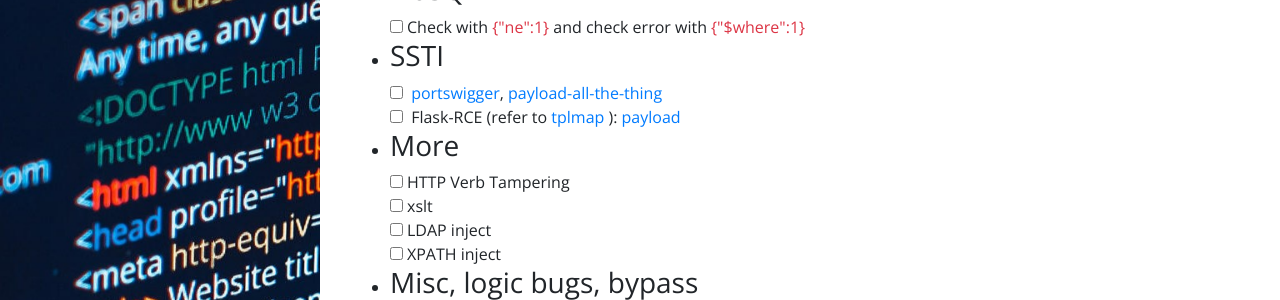
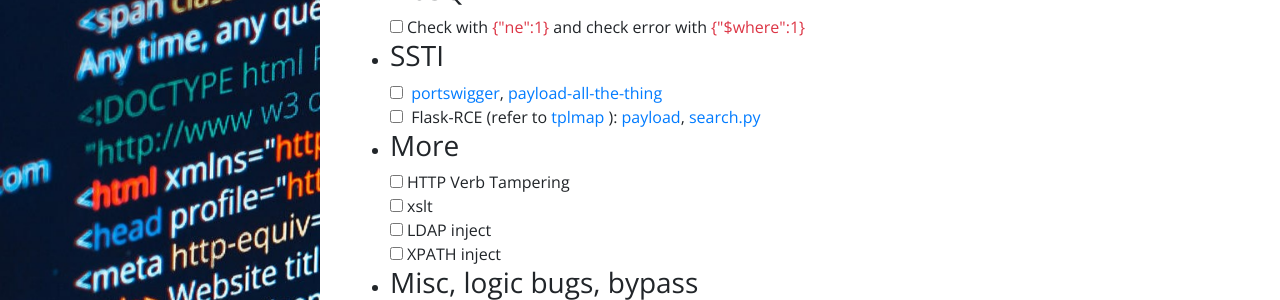
Before and after one commit to Q5Ca/Q5Ca.github.io, a Jekyll site: the page built from web-checklist.html, in a window 1280 px wide and 900 px high, scrolled down 1136 px. Shown: the part 154-454 px from the top of the window. Built offline with Jekyll 4.4.1, drawn with Linux system fonts in a browser that asks for light colours.

Commit message:
Update web-checklist.html

```diff
--- a/web-checklist.html
+++ b/web-checklist.html
@@ -180,7 +180,7 @@ js-files: ["web-checklist"]
     <li>
         <h3>SSTI</h3>
         <input type="checkbox"> <a href="https://www.blackhat.com/docs/us-15/materials/us-15-Kettle-Server-Side-Template-Injection-RCE-For-The-Modern-Web-App-wp.pdf" target="_blank" rel="noopener noreferrer">portswigger</a>, <a href="https://github.com/swisskyrepo/PayloadsAllTheThings/tree/master/Server%20Side%20Template%20Injection" target="_blank" rel="noopener noreferrer">payload-all-the-thing</a> <br>
-        <input type="checkbox"> Flask-RCE (refer to <a href="https://github.com/epinna/tplmap/blob/master/plugins/engines/jinja2.py" target="_blank" rel="noopener noreferrer">tplmap</a> ): <a href="/archives/payloads/flask-ssti-rce.txt">payload</a> <br>
+        <input type="checkbox"> Flask-RCE (refer to <a href="https://github.com/epinna/tplmap/blob/master/plugins/engines/jinja2.py" target="_blank" rel="noopener noreferrer">tplmap</a> ): <a href="/archives/payloads/flask-ssti-rce.txt">payload</a>, <a href="https://github.com/PequalsNP-team/pequalsnp-team.github.io/blob/master/assets/search.py" target="_blank" rel="noopener noreferrer">search.py</a> <br>
     </li>
     <li>
         <h3>More</h3>
```
